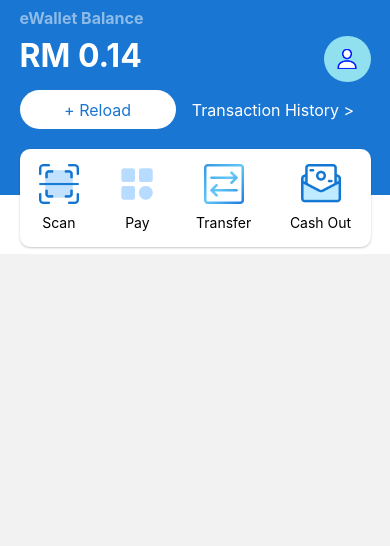
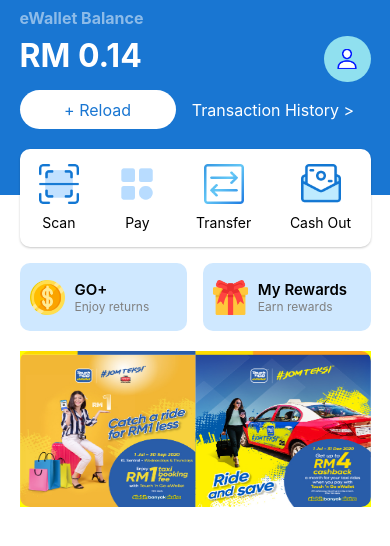
Before and after one commit to Ganthology/tng-clone, a React Native app: screen /Homescreen in a window 390 px wide. Shown: the top 546 px of the page. Built offline with nearby package versions, Linux system fonts and the light colour scheme.

Commit message:
Incorporate homescreen middle section component into the homescreen

```diff
--- a/components/index.js
+++ b/components/index.js
@@ -1,3 +1,4 @@
 import HomescreenHeader from './HomescreenHeader';
+import HomeScreenMid from './HomescreenMid';
 
-export {HomescreenHeader};
+export {HomescreenHeader, HomeScreenMid};
--- a/screens/HomeScreen.js
+++ b/screens/HomeScreen.js
@@ -1,28 +1,36 @@
 import React from 'react';
 import {
   SafeAreaView,
+  ScrollView,
   View,
   StyleSheet,
   Text,
   StatusBar,
   Dimensions,
 } from 'react-native';
-import {HomescreenHeader} from '../components';
+import {HomescreenHeader, HomeScreenMid} from '../components';
 
 const HomeScreen = () => {
   return (
     <SafeAreaView style={styles.container}>
-      <StatusBar barStyle='light-content' />
-      <View style={styles.header}>
-        <HomescreenHeader />
-      </View>
+      {StatusBar.setBarStyle('light-content', true)}
+      <ScrollView>
+        <View style={styles.header}>
+          <HomescreenHeader />
+        </View>
+        <View style={styles.mid}>
+          <HomeScreenMid />
+        </View>
+      </ScrollView>
+
       {/* <View id='Middle section'>
+        <Text>Ads</Text>
         <Text>Go+, My Rewards</Text>
         <Text>List of services (Link to another stack)</Text>
         <Text>Discover more (Link to modal)</Text>
         <Text>Low Balance reminder</Text>
-      </View>
-      <View id='Highlights'>
+      </View> */}
+      {/* <View id='Highlights'>
         <Text>Flatlist of campaigns (Link to modal)</Text>
       </View>
       <View id='Promotions'>
@@ -41,11 +49,14 @@
 
 const styles = StyleSheet.create({
   container: {
-    // justifyContent: 'center',
+    // justifyContent: 'space-evenly',
     // alignItems: 'center',
     backgroundColor: '#1976d2',
   },
   header: {
-    height: height * 0.2,
+    height: height * 0.3,
+  },
+  mid: {
+    height: height * 0.7,
   },
 });
```
